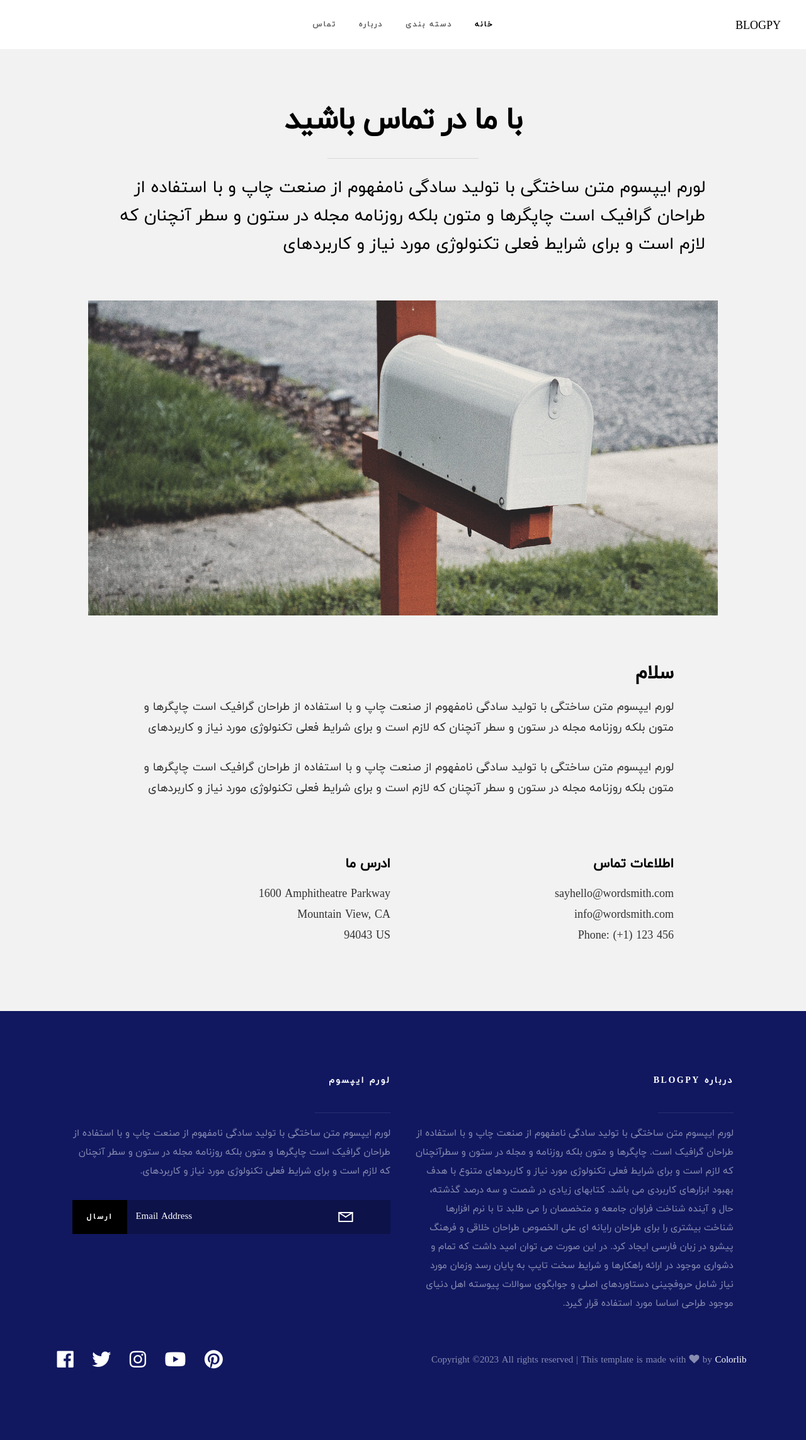
After one commit to bahmanpnn/blogpy, a Django app: page /contact-us/ in a window 1280 px wide. The commit adds this page. Shown: the whole page at 63% size. Run offline with Django 4.2, Linux system fonts and the light colour scheme; some libraries are stand-ins or nearby versions.

Commit message:
added slider to indexpage and configed contact_page_view

```diff
--- /dev/null
+++ b/blog/templates/blog/page-contact.html
@@ -0,0 +1,232 @@
+<!DOCTYPE html>
+<html class="no-js" lang="en">
+<head>
+
+    <!--- basic page needs
+    ================================================== -->
+    <meta charset="utf-8">
+    <title>Contact - Blogpy</title>
+    <meta name="description" content="">
+    <meta name="author" content="">
+
+    <!-- mobile specific metas
+    ================================================== -->
+    <meta name="viewport" content="width=device-width, initial-scale=1, maximum-scale=1">
+
+    <!-- CSS
+    ================================================== -->
+    <link rel="stylesheet" href="static/css/base.css">
+    <link rel="stylesheet" href="static/css/vendor.css">
+    <link rel="stylesheet" href="static/css/main.css">
+
+    <!-- script
+    ================================================== -->
+    <script src="static/js/modernizr.js"></script>
+
+    <!-- favicons
+    ================================================== -->
+    <link rel="shortcut icon" href="favicon.ico" type="image/x-icon">
+    <link rel="icon" href="favicon.ico" type="image/x-icon">
+
+</head>
+
+<body id="top">
+
+<!-- preloader
+    ================================================== -->
+    <div id="preloader">
+        <div id="loader" class="dots-fade">
+            <div></div>
+            <div></div>
+            <div></div>
+        </div>
+    </div>
+
+
+    <!-- header
+    ================================================== -->
+<header class="s-header header">
+
+    <div class="header__logo">
+        <a class="logo" href="index.html">
+            BLOGPY
+        </a>
+    </div> <!-- end header__logo -->
+
+    <a class="header__toggle-menu" href="#0" title="Menu"><span>منو</span></a>
+    <nav class="header__nav-wrap">
+
+        <h2 class="header__nav-heading h6">هدایت به</h2>
+
+        <ul class="header__nav">
+            <li><a href="page-contact.html" title="">تماس</a></li>
+            <li><a href="page-about.html" title="">درباره</a></li>
+            <li>
+                <a href="#0" title="">دسته بندی</a>
+            </li>
+
+            <li class="current"><a href="index.html" title="">خانه</a></li>
+        </ul> <!-- end header__nav -->
+
+        <a href="#0" title="Close Menu" class="header__overlay-close close-mobile-menu">بستن</a>
+
+    </nav> <!-- end header__nav-wrap -->
+
+</header> <!-- s-header -->
+
+
+<!-- s-content
+================================================== -->
+    <section class="s-content s-content--top-padding s-content--narrow">
+
+        <div class="row narrow">
+            <div class="col-full s-content__header">
+                <h1 class="display-1 display-1--with-line-sep">با ما در تماس باشید</h1>
+                <p class="lead">
+                    لورم ایپسوم متن ساختگی با تولید سادگی نامفهوم از صنعت چاپ و با استفاده از طراحان گرافیک است چاپگرها و متون بلکه روزنامه مجله در ستون و سطر آنچنان که لازم است و برای شرایط فعلی تکنولوژی مورد نیاز و کاربردهای</p>
+            </div>
+        </div>
+
+        <div class="row">
+            <div class="col-full s-content__main">
+                <p>
+                <img src="static/images/thumbs/contact/contact-1000.jpg"
+                     srcset="static/images/thumbs/contact/contact-2000.jpg 2000w,
+                             static/images/thumbs/contact/contact-1000.jpg 1000w,
+                             static/images/thumbs/contact/contact-500.jpg 500w"
+                     sizes="(max-width: 2000px) 100vw, 2000px" alt="">
+                </p>
+
+                <h2 style="text-align: right">سلام</h2>
+
+                <p>
+                    لورم ایپسوم متن ساختگی با تولید سادگی نامفهوم از صنعت چاپ و با استفاده از طراحان گرافیک است چاپگرها و متون بلکه روزنامه مجله در ستون و سطر آنچنان که لازم است و برای شرایط فعلی تکنولوژی مورد نیاز و کاربردهای
+
+                <p>
+                لورم ایپسوم متن ساختگی با تولید سادگی نامفهوم از صنعت چاپ و با استفاده از طراحان گرافیک است چاپگرها و متون بلکه روزنامه مجله در ستون و سطر آنچنان که لازم است و برای شرایط فعلی تکنولوژی مورد نیاز و کاربردهای
+                </p>
+
+
+
+                <div class="row">
+                    <div class="col-six tab-full">
+                        <h4 style="text-align: right;">ادرس ما</h4>
+
+                        <p>
+                        1600 Amphitheatre Parkway<br>
+                        Mountain View, CA<br>
+                        94043 US
+                        </p>
+
+                    </div>
+
+                    <div class="col-six tab-full">
+                        <h4 style="text-align: right">اطلاعات تماس</h4>
+
+                        <p>sayhello@wordsmith.com<br>
+                        info@wordsmith.com <br>
+                        Phone: (+1) 123 456
+                        </p>
+
+                    </div>
+                </div>
+
+            </div> <!-- s-content__main -->
+        </div> <!-- end row -->
+
+    </section> <!-- end s-content -->
+
+
+
+
+    <!-- s-footer
+    ================================================== -->
+<footer class="s-footer">
+
+    <div class="s-footer__main">
+        <div class="row">
+
+            <div class="col-six tab-full s-footer__about">
+
+                <h4>درباره BLOGPY</h4>
+
+                <p>لورم ایپسوم متن ساختگی با تولید سادگی نامفهوم از صنعت چاپ و با استفاده از طراحان گرافیک است. چاپگرها و متون بلکه روزنامه و مجله در ستون و سطرآنچنان که لازم است و برای شرایط فعلی تکنولوژی مورد نیاز و کاربردهای متنوع با هدف بهبود ابزارهای کاربردی می باشد. کتابهای زیادی در شصت و سه درصد گذشته، حال و آینده شناخت فراوان جامعه و متخصصان را می طلبد تا با نرم افزارها شناخت بیشتری را برای طراحان رایانه ای علی الخصوص طراحان خلاقی و فرهنگ پیشرو در زبان فارسی ایجاد کرد. در این صورت می توان امید داشت که تمام و دشواری موجود در ارائه راهکارها و شرایط سخت تایپ به پایان رسد وزمان مورد نیاز شامل حروفچینی دستاوردهای اصلی و جوابگوی سوالات پیوسته اهل دنیای موجود طراحی اساسا مورد استفاده قرار گیرد.</p>
+
+            </div> <!-- end s-footer__about -->
+
+            <div class="col-six tab-full s-footer__subscribe">
+
+                <h4>لورم ایپسوم</h4>
+
+                <p>لورم ایپسوم متن ساختگی با تولید سادگی نامفهوم از صنعت چاپ و با استفاده از طراحان گرافیک است چاپگرها و متون بلکه روزنامه مجله در ستون و سطر آنچنان که لازم است و برای شرایط فعلی تکنولوژی مورد نیاز و کاربردهای.</p>
+
+                <div class="subscribe-form">
+                    <form id="mc-form" class="group" novalidate="true">
+
+                        <input type="email" value="" name="EMAIL" class="email" id="mc-email" placeholder="Email Address" required="">
+
+                        <input type="submit" name="subscribe" value="ارسال">
+
+                        <label for="mc-email" class="subscribe-message"></label>
+
+                    </form>
+                </div>
+
+            </div> <!-- end s-footer__subscribe -->
+
+        </div>
+    </div> <!-- end s-footer__main -->
+
+    <div class="s-footer__bottom">
+        <div class="row">
+
+            <div class="col-six">
+                <ul class="footer-social">
+                    <li>
+                        <a href="#0"><i class="fab fa-facebook"></i></a>
+                    </li>
+                    <li>
+                        <a href="#0"><i class="fab fa-twitter"></i></a>
+                    </li>
+                    <li>
+                        <a href="#0"><i class="fab fa-instagram"></i></a>
+                    </li>
+                    <li>
+                        <a href="#0"><i class="fab fa-youtube"></i></a>
+                    </li>
+                    <li>
+                        <a href="#0"><i class="fab fa-pinterest"></i></a>
+                    </li>
+                </ul>
+            </div>
+
+            <div class="col-six">
+                <div class="s-footer__copyright">
+                        <span><!-- Link back to Colorlib can't be removed. Template is licensed under CC BY 3.0. -->
+Copyright &copy;<script>document.write(new Date().getFullYear());</script> All rights reserved | This template is made with <i class="fa fa-heart" aria-hidden="true"></i> by <a href="https://colorlib.com" target="_blank">Colorlib</a>
+                            <!-- Link back to Colorlib can't be removed. Template is licensed under CC BY 3.0. -->
+</span>
+                </div>
+            </div>
+
+        </div>
+    </div> <!-- end s-footer__bottom -->
+
+    <div class="go-top">
+        <a class="smoothscroll" title="Back to Top" href="#top"></a>
+    </div>
+
+</footer> <!-- end s-footer -->
+
+
+
+<!-- Java Script
+================================================== -->
+    <script src="static/js/jquery-3.2.1.min.js"></script>
+    <script src="static/js/plugins.js"></script>
+    <script src="https://maps.googleapis.com/maps/api/js"></script>
+    <script src="static/js/main.js"></script>
+
+</body>
+
+</html>
--- a/blog/urls.py
+++ b/blog/urls.py
@@ -3,4 +3,5 @@ from . import views
 
 urlpatterns=[
     path('',views.IndexPageView.as_view(),name='homepage'),
+    path('contact-us/',views.ContactPageView.as_view(),name='contact'),
 ]
--- a/blog/views.py
+++ b/blog/views.py
@@ -14,7 +14,26 @@ class IndexPageView(TemplateView):
                 'created_at':article.created_at.date(),
                 'category':article.category.title
             })
+
+        all_sliders=Article.objects.filter(is_slider=True)
+        sliders=[]
+        for slider in all_sliders:
+            sliders.append({
+                'category':slider.category.title,
+                'title':slider.title,
+                'author':slider.author.user.username,
+                'author_avatar':slider.author.avatar.url if article.author.avatar else None,
+                'slider_cover':slider.avatar.url if article.author.avatar else None,
+                'created_at':slider.created_at.date(),
+            })
+
         context={
-            'articles':articles
+            'articles':articles,
+            'sliders':sliders,
         }
         return render(request,'blog/index.html',context)
+
+
+class ContactPageView(TemplateView):
+    def get(self,request,**kwargs):
+        return render(request,'blog/page-contact.html')
--- a/blogpy/urls.py
+++ b/blogpy/urls.py
@@ -13,3 +13,4 @@ from django.conf.urls.static import static
 from django.conf import settings
 if settings.DEBUG:
     urlpatterns += static(settings.MEDIA_URL,document_root=settings.MEDIA_ROOT)
+    urlpatterns += static('contact-us/static/',document_root=settings.STATIC_ROOT)
```
Also changed, not shown: blog/models.py (+8 -7 lines), blog/templates/blog/index.html (+14 -62 lines), blog/migrations/0002_article_is_slider.py (added), blog/migrations/0003_alter_article_options_alter_articlecategory_options_and_more.py (added), static/images/avatars/user-01.jpeg (deleted), static/images/avatars/user-02.jpeg (deleted), static/images/avatars/user-03.jpeg (deleted), static/images/avatars/user-04.jpeg (deleted), static/images/avatars/user-05.jpeg (deleted).
